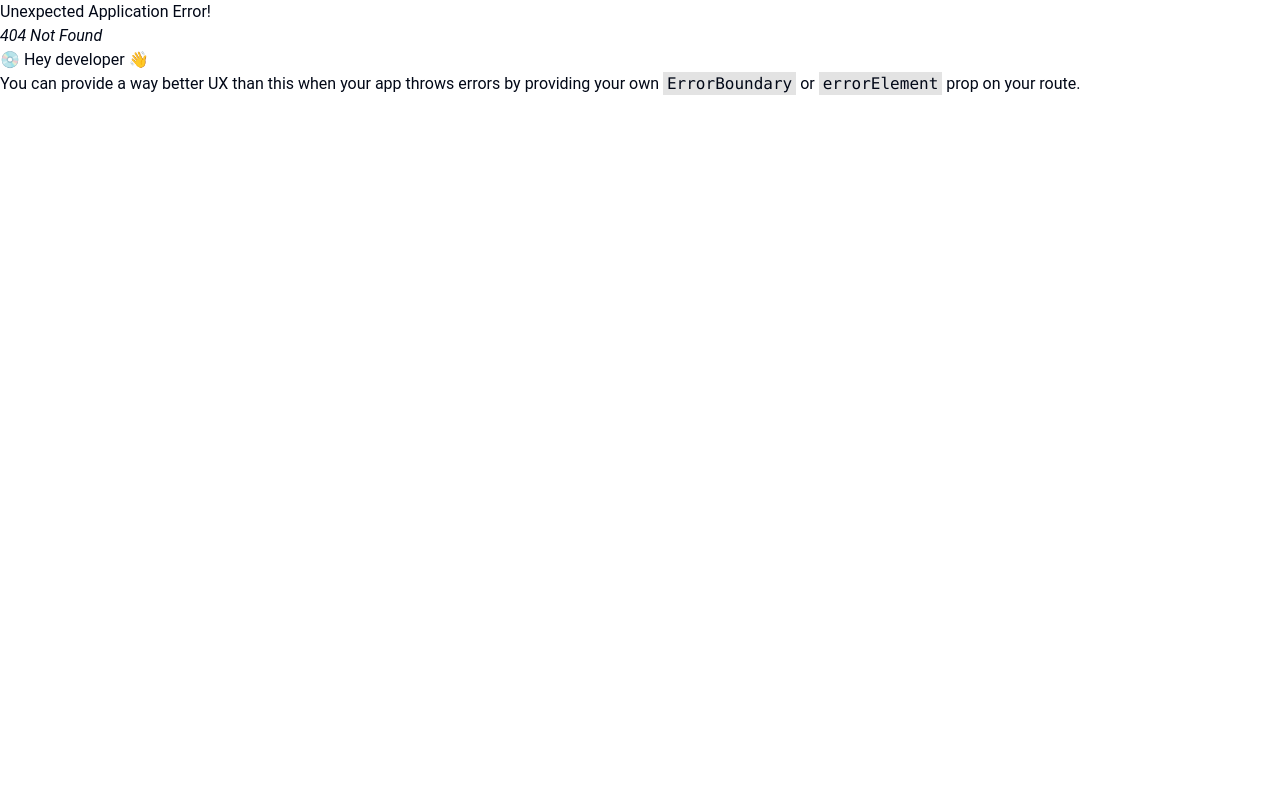
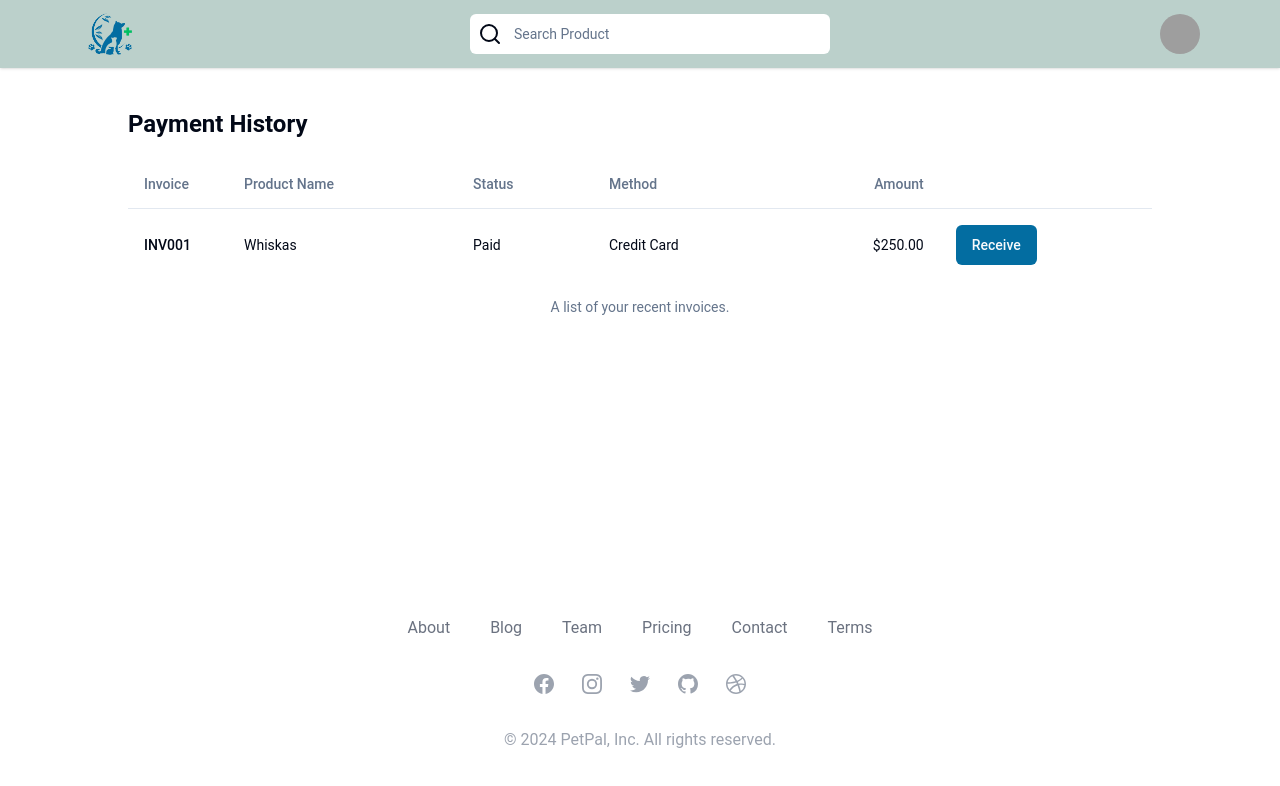
Before and after one commit to inaslathifah/PetPal-App, a React (Vite) app: page /history in a window 1280 px wide. Before the commit this address had no page. Shown: the top 786 px of the page. Built offline with nearby package versions, Linux system fonts and the light colour scheme; grey boxes are pictures that could not be loaded.

Commit message:
slicing history page

```diff
--- a/src/pages/history/index.tsx
+++ b/src/pages/history/index.tsx
@@ -1,8 +1,41 @@
+import Layout from "@/components/layout";
+import { Button } from "@/components/ui/button";
+import { Table, TableBody, TableCaption, TableCell, TableHead, TableHeader, TableRow } from "@/components/ui/table";
+
 const History = () => {
   return (
-    <div>
-      <h1>ini halaman History</h1>
-    </div>
+    <Layout>
+      <div className="w-4/5 mx-auto my-10">
+        <h1 className="text-2xl font-semibold">Payment History</h1>
+        <div className="my-5">
+          <Table>
+            <TableCaption>A list of your recent invoices.</TableCaption>
+            <TableHeader>
+              <TableRow>
+                <TableHead className="w-[100px]">Invoice</TableHead>
+                <TableHead>Product Name</TableHead>
+                <TableHead>Status</TableHead>
+                <TableHead>Method</TableHead>
+                <TableHead className="text-right">Amount</TableHead>
+                <TableHead></TableHead>
+              </TableRow>
+            </TableHeader>
+            <TableBody>
+              <TableRow>
+                <TableCell className="font-medium">INV001</TableCell>
+                <TableCell>Whiskas</TableCell>
+                <TableCell>Paid</TableCell>
+                <TableCell>Credit Card</TableCell>
+                <TableCell className="text-right">$250.00</TableCell>
+                <TableCell>
+                  <Button>Receive</Button>
+                </TableCell>
+              </TableRow>
+            </TableBody>
+          </Table>
+        </div>
+      </div>
+    </Layout>
   );
 };
 
--- a/src/routes/index.tsx
+++ b/src/routes/index.tsx
@@ -15,6 +15,7 @@ import ClinicLists from "@/pages/clinic-lists";
 import Chat from "@/pages/chat";
 import ServiceRequests from "@/pages/admin/module/service-requests";
 import Sales from "@/pages/admin/module/sales";
+import History from "@/pages/history";
 
 const App = () => {
   const router = createBrowserRouter([
@@ -81,6 +82,10 @@ const App = () => {
           path: "/admin/sales",
           element: <Sales />,
         },
+        {
+          path: "/history",
+          element: <History />,
+        },
       ],
     },
   ]);
```
